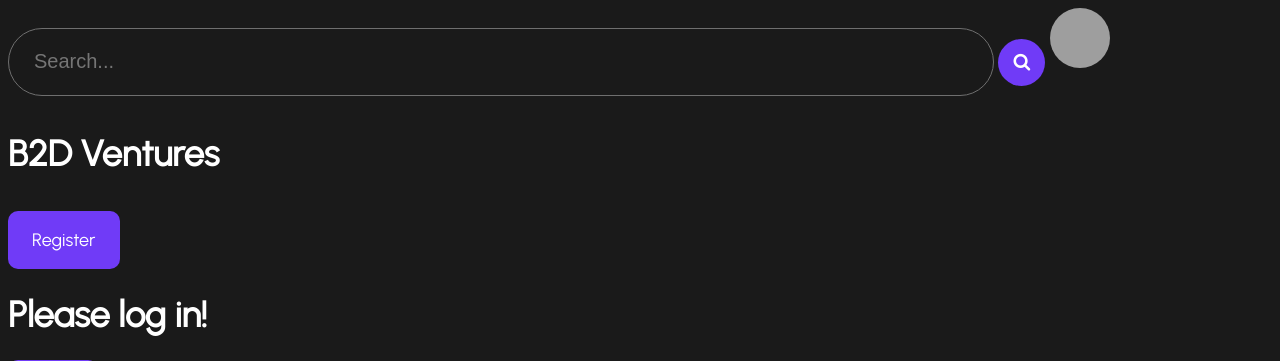
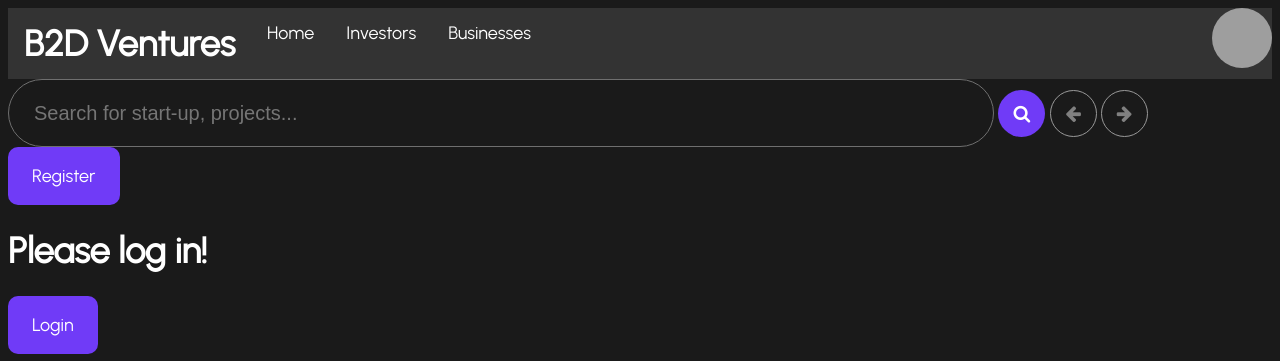
Before and after one commit to Nantawat6510545543/B2D-Ventures, a Django app: page / in a window 1280 px wide. Shown: the top 361 px of the page. Run offline with Django 5.2, Linux system fonts and the light colour scheme; grey boxes are pictures that could not be loaded.

Commit message:
add navbar and left and right button

```diff
--- a/B2D_Ventures/static/css/base.css
+++ b/B2D_Ventures/static/css/base.css
@@ -3,6 +3,40 @@ html {
     font-family: 'Urbanist', sans-serif;
     color: white;
     font-size: 18px;
+}
+
+.navbar {
+    list-style-type: none;
+    margin: 0;
+    padding: 0;
+    overflow: hidden;
+    background-color: #333;
+}
+
+.navbar-app-name {
+    float: left;
+    font-weight: bold;
+    font-size: 36px;
+}
+
+.navbar-item-left {
+    float: left;
+}
+
+.navbar-link {
+    display: block;
+    color: white;
+    padding: 14px 16px;
+    text-decoration: none;
+}
+
+/* Change the link color to #111 (black) on hover */
+.navbar-link:hover {
+    background-color: #111;
+}
+
+.navbar-item-right {
+    float: right;
 }
 
 .container {
@@ -37,12 +71,24 @@ html {
     padding-left: 25px;
 }
 
-#search-button {
+.purple-button {
     width: 47px;
     height: 47px;
     background-color: #703BF7;
     color: white;
     border: none;
+    border-radius: 50%;
+    cursor: pointer;
+
+    font-size: 18px;
+}
+
+.gray-button {
+    width: 47px;
+    height: 47px;
+    background-color: #1A1A1A;
+    color: #808080;
+    border: 1px solid #999999;
     border-radius: 50%;
     cursor: pointer;
 
--- a/B2D_Ventures/templates/base.html
+++ b/B2D_Ventures/templates/base.html
@@ -13,9 +13,24 @@
         <title>{% block title %}B2D Ventures{% endblock %}</title>
     </head>
     <body>
-        <input type="text" id="search-box" placeholder="Search...">
-        <button type="submit" id="search-button"><i class="fa fa-search"></i></button>
-        <img id="profile-img" alt="Profile Picture" src="https://64.media.tumblr.com/cff5524eaed3a69e6187d4a8a7bd8417/3eea390ca2b57633-e8/s640x960/e597246a66f8169f886d2807c9d30eac3af2814c.jpg">
+        <ul class="navbar">
+            <li class="navbar-app-name"><a class="navbar-link" href="">B2D Ventures</a></li>
+            <li class="navbar-item-left"><a class="navbar-link" href="">Home</a></li>
+            <li class="navbar-item-left"><a class="navbar-link" href="">Investors</a></li>
+            <li class="navbar-item-left"><a class="navbar-link" href="">Businesses</a></li>
+            <li class="navbar-item-right">
+                <img id="profile-img" alt="Profile Picture" src="https://64.media.tumblr.com/cff5524eaed3a69e6187d4a8a7bd8417/3eea390ca2b57633-e8/s640x960/e597246a66f8169f886d2807c9d30eac3af2814c.jpg">
+            </li>
+        </ul>
+        <input type="text" id="search-box" placeholder="Search for start-up, projects...">
+        <button type="submit" class="purple-button"><i class="fa fa-search"></i></button>
+
+        <button class="gray-button">
+            <i class="fa fa-arrow-left"></i>
+        </button>
+        <button class="gray-button">
+            <i class="fa fa-arrow-right"></i>
+        </button>
         {% block content %}{% endblock %}
     </body>
 </html>
--- a/B2D_Ventures/templates/index.html
+++ b/B2D_Ventures/templates/index.html
@@ -7,8 +7,6 @@
 {% endblock %}
 
 {% block content %}
-    <p class="heading-font">B2D Ventures</p>
-
     {% if messages %}
         {{ messages }}
         <ul class="messages">
```
